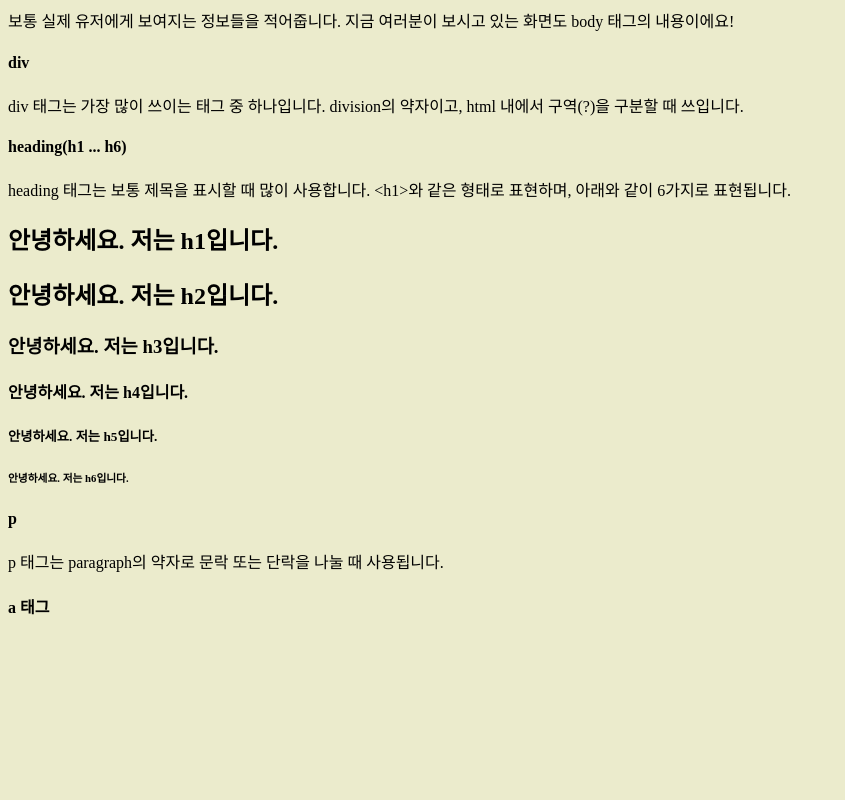
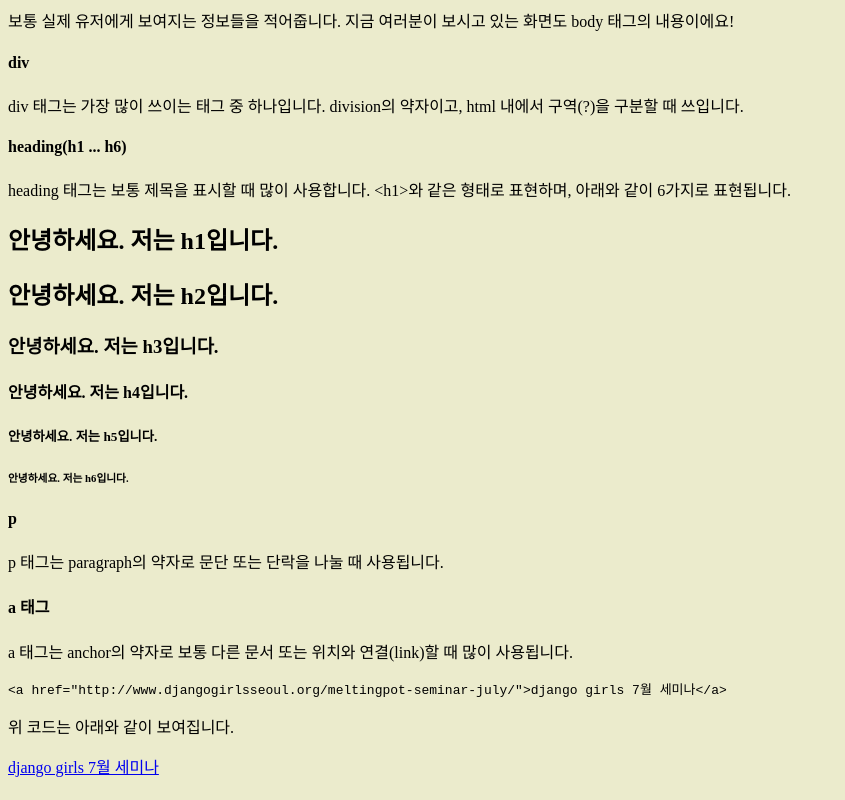
Before and after one commit to kyunooh/django-girls-july-seminar, a plain HTML site: page index.html in a window 1280 px wide. Shown: the part 1542-2342 px from the top of the page, without its empty margins (0-845 px from the left). Before the commit the page ends 2181 px from the top, so only its background shows below. Drawn offline with nearby package versions, Linux system fonts and the light colour scheme.

Commit message:
add comment more

```diff
--- a/index.html
+++ b/index.html
@@ -24,7 +24,7 @@
             background-color: rgba(155, 155, 0, 0.2);
         }
     </style>
-    <link rel="stylesheet" href="/css/djangogirls.css" charset="utf-8">
+    <link rel="stylesheet" href="djangogirls.css" charset="utf-8">
     <!-- link 태그는 외부 자원을 연결해주는 데 사용됩니다. 스타일시트를 링크하는데 많이 사용합니다.  -->
     <script>
         //alert("안녕하세요! 만나서 반갑습니다.");
@@ -40,7 +40,9 @@
         <article>
             <div class="slide">
                 <h1>HTML과 CSS의 기본과 활용</h1>
+                <!-- heading 태그 제목 또는 주제등을 표현하는 태그입니다. -->
                 <p>
+                <!-- p 태그 paragraph 약자로써 문단 또는 단락을 나눌 때 사용합니다. -->
                     안녕하세요. 7월 장고걸스 세미나를 하게 된 최현묵 입니다.
                 </p>
             </div>
@@ -160,11 +162,15 @@
             </div>
             <div class="slide">
                 <h4>p</h4>
-                <p>p 태그는 paragraph의 약자로 문락 또는 단락을 나눌 때 사용됩니다.</p>
+                <p>p 태그는 paragraph의 약자로 문단 또는 단락을 나눌 때 사용됩니다.</p>
             </div>
             <div class="slide">
                 <h4>a 태그</h4>
-                <p></p>
+                <p>a 태그는 anchor의 약자로 보통 다른 문서 또는 위치와 연결(link)할 때 많이 사용됩니다.</p>
+                <code>&lt;a href="http://www.djangogirlsseoul.org/meltingpot-seminar-july/"&gt;django girls 7월 세미나&lt;/a&gt;</code>
+                <p>위 코드는 아래와 같이 보여집니다.</p>
+                <p><a href="http://www.djangogirlsseoul.org/meltingpot-seminar-july/">django girls 7월 세미나</a></p>
+                <!-- a 태그는 다른 문서 또는 위치와 연결할 때 사용합니다. -->
             </div>
             <div class="slide">
                 <h4></h4>
@@ -178,8 +184,6 @@
                 <h4></h4>
                 <p></p>
             </div>
-
-
         </article>
     </div>
 </body>
```
